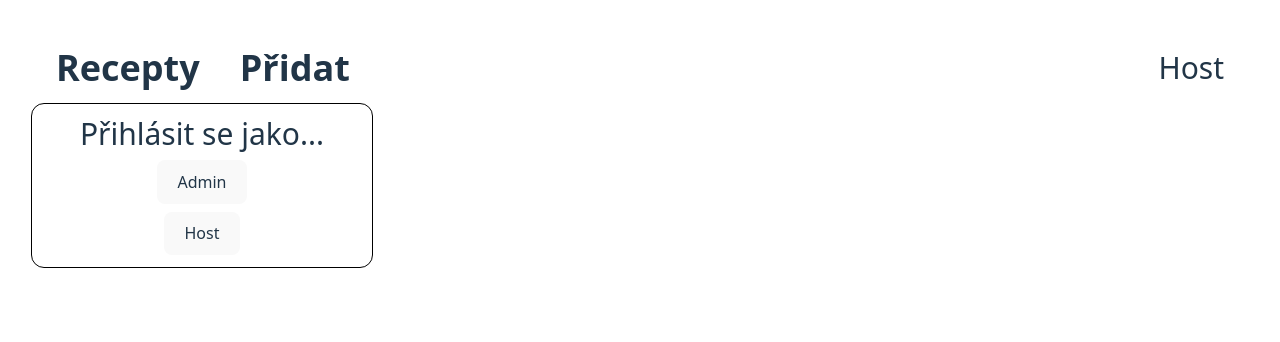
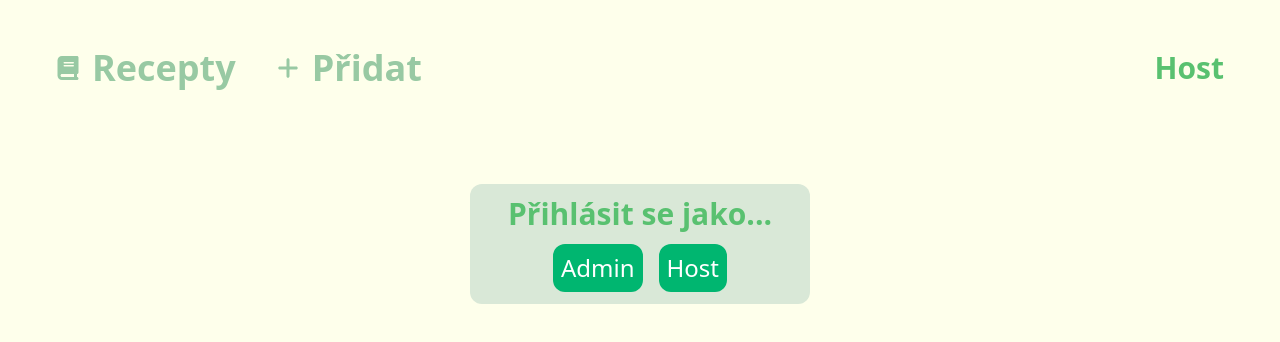
Before and after one commit to Filiprian/family_recipes, a React (Vite) app in the folder frontend/: page /sign-in in a window 1280 px wide. Shown: the top 342 px of the page. Built offline with nearby package versions, Linux system fonts and the light colour scheme; no server answers.

Commit message:
Redesign UI with new color palette

```diff
--- a/frontend/src/App.css
+++ b/frontend/src/App.css
@@ -2,5 +2,5 @@
 #root {
   width: 100vw;
   padding: 2rem;
-  background-color: white;
+  background-color: #feffeb;
 }
--- a/frontend/src/Components/DeletePopUp.tsx
+++ b/frontend/src/Components/DeletePopUp.tsx
@@ -9,17 +9,17 @@ export default function DeletePopup({onClose, onDelete}:DeleteProps) {
 
     return(
         <div className="fixed inset-0 backdrop-blur-sm flex items-center justify-center z-50">
-            <div className="m-auto bg-gray-300 gap-2 flex flex-col items-center rounded-xl max-w-100 min-h-35 translate-y-[-150%]">
+            <div className="m-auto bg-[#eef3e3] gap-2 flex flex-col items-center rounded-xl max-w-100 min-h-35 translate-y-[-150%]">
                 <h1 className="text-center font-bold text-3xl">Opravdu chcete tento recept vymazat?</h1>
                 <div className="flex flex-row gap-3">
                     <button
-                        className="cursor-pointer flex items-center gap-2 mt-2 p-2 rounded-xl text-xl"
+                        className="flex gap-1 items-center cursor-pointer self-start mt-2 text-white p-2 rounded-xl text-xl"
                         onClick={onClose}>
                         <FaAngleLeft/>
                         Zanechat
                     </button>
                     <button
-                        className="cursor-pointer flex items-center gap-2 mt-2 p-2 rounded-xl text-xl"
+                        className="flex gap-1 items-center cursor-pointer self-start mt-2 text-white p-2 rounded-xl text-xl"
                         onClick={onDelete}>
                         <FaTrash/>
                         Smazat
--- a/frontend/src/Components/FoodCard.tsx
+++ b/frontend/src/Components/FoodCard.tsx
@@ -23,18 +23,19 @@ export default function FoodCard({ recipe }: { recipe: Recipe }) {
     return (
         <div
             onClick={handleClick}
-            className="p-2 hover:cursor-pointer shadow-2xl mx-auto rounded-xl">
-            <div className="flex flex-col flex-wrap gap-2 m-5 items-start justify-start align-left">
-                <h1 className="text-3xl font-bold truncate">
+            className="p-1 sm:p-2 hover:cursor-pointer bg-[#d9e8d7] rounded-xl shadow-2xl mx-auto">
+            <div className="flex flex-col flex-wrap gap-2 m-2 sm:m-5">
+                <h1 className="text-xl sm:text-2xl md:text-3xl font-bold truncate">
                     {recipe.name}
                 </h1>
-                <h2 className="rounded-md font-bold text-md p-2 whitespace-nowrap max-w-fit text-center">
+                <h2 className="bg-[#00d382] rounded-md font-bold text-[#feffeb] text-sm
+                sm:text-base md:text-md sm:p-2 p-1 whitespace-nowrap max-w-fit text-center">
                     {recipe.tag}
                 </h2>
             </div>
             <div className="flex justify-center items-center max-w-[300px] mx-auto">
                 <img
-                    className="max-h-[350px] rounded-xl w-full object-cover"
+                    className="max-h-[200px] sm:max-h-[250px] md:max-h-[350px] rounded-xl w-full object-cover"
                     alt="Obrázek"
                     src={`http://localhost:5000/${recipe.image}`}
                 />
--- a/frontend/src/Components/NavBar.tsx
+++ b/frontend/src/Components/NavBar.tsx
@@ -1,6 +1,7 @@
 import { Link, useNavigate } from "react-router-dom";
 import { SignInContext } from "../Context/Context";
 import { useContext } from "react";
+import { FaBook, FaPlus } from "react-icons/fa6";
 
 
 export default function NavBar() {
@@ -13,13 +14,21 @@ export default function NavBar() {
         <nav className="flex justify-between items-center px-6 py-4">
             <div className="flex justify-center m-0 gap-10 text-4xl font-bold">
                 <Link
-                to={"/"}>Recepty</Link>
+                    className={location.pathname === "/" ? "gap-3 flex items-center font-bold underline text-[#59c170]" : "gap-3 items-center flex text-[#98C9A3]"}
+                    to={"/"}>
+                    <FaBook className={location.pathname === "/" ? "font-bold text-3xl text-[#59c170]" : "text-2xl text-[#98C9A3]"} />
+                    Recepty
+                </Link>
                 <Link
-                to={"/add"}>Přidat</Link>
+                    className={location.pathname === "/add" ? "gap-3 flex items-center font-bold underline text-[#59c170]" : "gap-3 items-center flex text-[#98C9A3]"}
+                    to={"/add"}>
+                    <FaPlus className={location.pathname === "/add" ? "font-bold text-3xl text-[#59c170]" : "text-2xl text-[#98C9A3]"} />
+                    Přidat
+                </Link>
             </div>
             <div
             onClick={() => navigate("/sign-in")}
-            className="flex justify-end items-end text-3xl cursor-pointer">
+            className="flex justify-end items-end text-3xl cursor-pointer font-bold text-[#59c170]">
                 {isAdmin ? "Admin" : "Host"}
             </div>
         </nav>
--- a/frontend/src/Pages/Home.tsx
+++ b/frontend/src/Pages/Home.tsx
@@ -37,7 +37,7 @@ export default function Home() {
 
     return (
         <div className="min-h-screen">
-            <header className="flex gap-20 justify-center bg-gray-500 text-white rounded-xl p-5">
+            <header className="flex gap-20 justify-center bg-[#BFD8BD] text-white rounded-xl p-5">
                 <input onChange={(e) => setSearch(e.target.value)} type="text" placeholder="Řízky" className="p-2 rounded-xl text-black bg-white"/>
                 <select onChange={(e) => setTag(e.target.value)} id="type" className="bg-white text-black p-2 rounded-xl cursor-pointer">
                     <option className="cursor-pointer">Vše</option>
@@ -49,7 +49,7 @@ export default function Home() {
             </header>
 
             <h1 className="text-5xl font-bold mt-10 mb-10">Rodinné recepty:</h1>
-            <main className="grid grid-cols-4 gap-5">
+            <main className="grid md:grid-cols-4 sm:grid-cols-3 grid-cols-1 gap-5">
                 {
                     recipes && recipes.length > 0
                         ? recipes
--- a/frontend/src/Pages/SignIn.tsx
+++ b/frontend/src/Pages/SignIn.tsx
@@ -26,30 +26,32 @@ export default function SignIn({onAdmin, onGuest}: SignInProps) {
 
 
     return (
-        <main className="min-h-screen m-auto">
-            <div className="p-3 outline outline-black rounded-xl max-w-85 flex flex-col items-center justify-center">
-                <h1 className="text-3xl">Přihlásit se jako...</h1>
+        <main className="min-h-screen">
+            <div className="mt-20 m-auto p-3 bg-[#d9e8d7] rounded-xl max-w-85 flex flex-col gap-3 items-center justify-center">
+                <h1 className="text-3xl font-bold">Přihlásit se jako...</h1>
+                <div className="gap-4 flex">
                     <button
-                    className="cursor-pointer flex items-center gap-2 mt-2 p-2 rounded-xl text-xl"
+                        className=" bg-black text-white p-2 rounded-xl text-2xl"
                         onClick={() => setPopUp(true)}>
                         Admin
                     </button>
                     <button
-                    className="cursor-pointer flex items-center gap-2 mt-2 p-2 rounded-xl text-xl"
+                        className=" bg-black text-white p-2 rounded-xl text-2xl"
                         onClick={onGuest}>
                         Host
                     </button>
                 </div>
+            </div>
 
 
             {popUp &&
-                <div className="m-auto gap-5 flex flex-col items-center rounded-xl max-w-100 min-h-screen">
+                <div className="mt-20 bg-[#d9e8d7] m-auto gap-5 pt-8 pb-8 flex flex-col items-center rounded-xl max-w-100">
                     <h1 className="font-bold text-4xl">Zadej kód:</h1>
                     {error && <h2 className="text-red-600 text-2xl">Špatný kód!</h2>}
                     <form onSubmit={handleSubmit} className="flex flex-col items-center gap-5">
-                        <input className="p-1 bg-gray-300 rounded-xl" type="password" placeholder="1234...." required value={inputValue} onChange={(e)=> setInputValue(e.target.value)}/>
+                        <input className="p-1 bg-[#eef3e3] rounded-xl" type="password" placeholder="1234...." required value={inputValue} onChange={(e)=> setInputValue(e.target.value)}/>
                         <button
-                            className="cursor-pointer flex items-center gap-2 mt-2 p-2 rounded-xl text-xl"
+                            className="cursor-pointer text-white bg-black rounded-xl text-xl p-2 hover:bg-gray-500 active:bg-white active:outline active:text-black"
                             type="submit">
                             Potvrdit
                         </button>
--- a/frontend/src/index.css
+++ b/frontend/src/index.css
@@ -3,10 +3,10 @@
   font-family: system-ui, Avenir, Helvetica, Arial, sans-serif;
   line-height: 1.5;
   font-weight: 400;
+  background-color: #feffeb;
 
   color-scheme: light dark;
   color: rgba(255, 255, 255, 0.87);
-  background-color: #242424;
 
   font-synthesis: none;
   text-rendering: optimizeLegibility;
@@ -14,40 +14,41 @@
   -moz-osx-font-smoothing: grayscale;
 }
 
-
 body {
   margin: 0;
   display: flex;
   place-items: center;
   min-width: 320px;
-  min-height: 100vh;
-}
-
-button {
-  border-radius: 8px;
-  border: 1px solid transparent;
-  padding: 0.6em 1.2em;
-  font-size: 1em;
-  font-weight: 500;
-  font-family: inherit;
-  background-color: #1a1a1a;
-  cursor: pointer;
-  transition: border-color 0.25s;
-}
-button:hover {
-  border-color: #646cff;
-}
-button:focus,
-button:focus-visible {
-  outline: 4px auto -webkit-focus-ring-color;
+  background-color: #feffeb;
 }
 
 @media (prefers-color-scheme: light) {
   :root {
     color: #213547;
-    background-color: #ffffff;
-  }
-  button {
-    background-color: #f9f9f9;
+    background-color: #f8f8f8;
   }
 }
+
+h1 {
+  color: #59c170;
+}
+
+p {
+  color: #002c0a;
+}
+
+button {
+  background-color: #00b670;
+  cursor: pointer;
+}
+button:hover {
+  background-color: #33c58d;
+}
+button:active {
+  background-color: #80dbb8;
+}
+
+input:focus, textarea:focus {
+  outline: none;
+  border: 1px solid #00b670;
+}
```
Also changed, not shown: frontend/src/Pages/Add.tsx (+7 -5 lines), frontend/src/Pages/Details.tsx (+26 -8 lines). Lines whose indentation alone changed are shown as unchanged.
